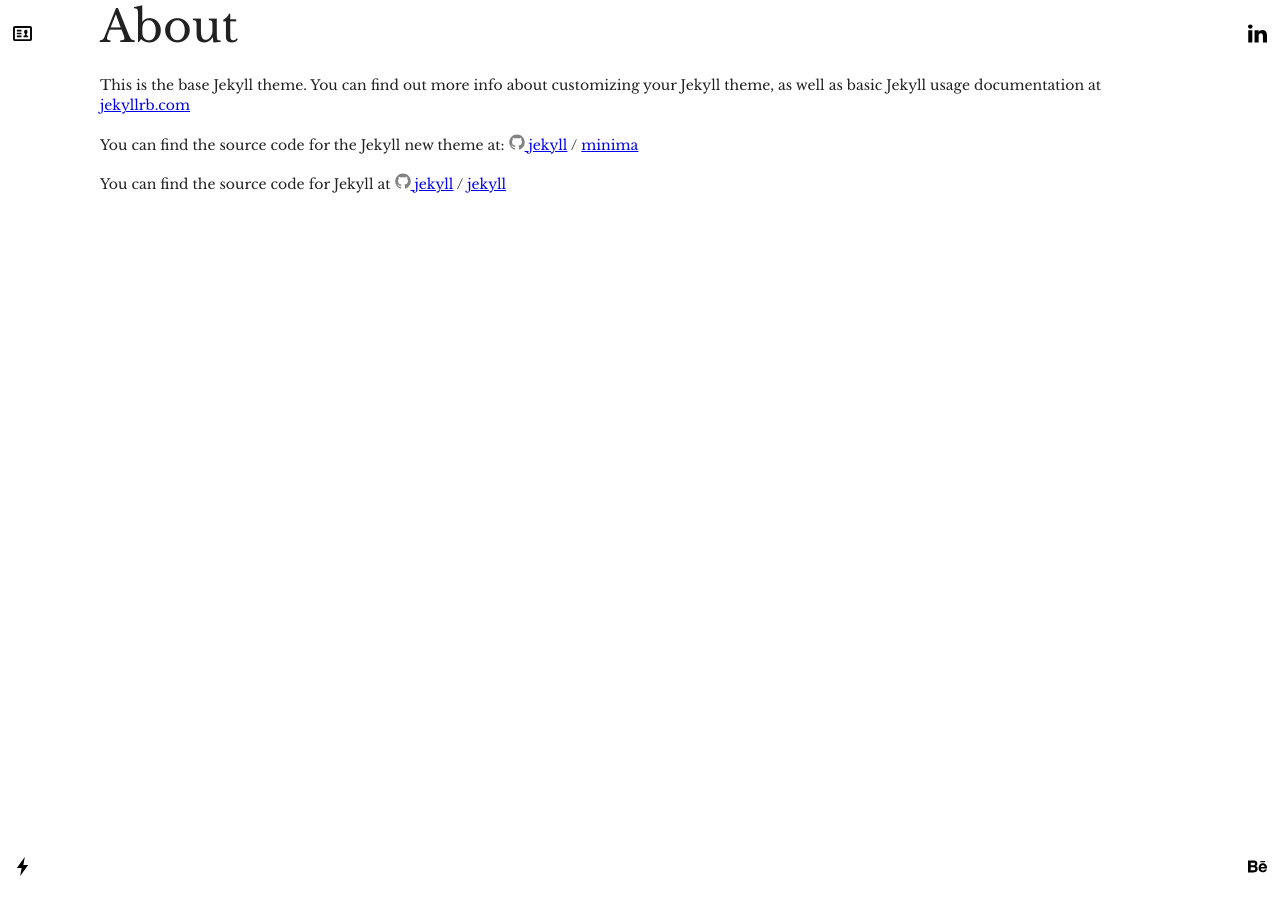
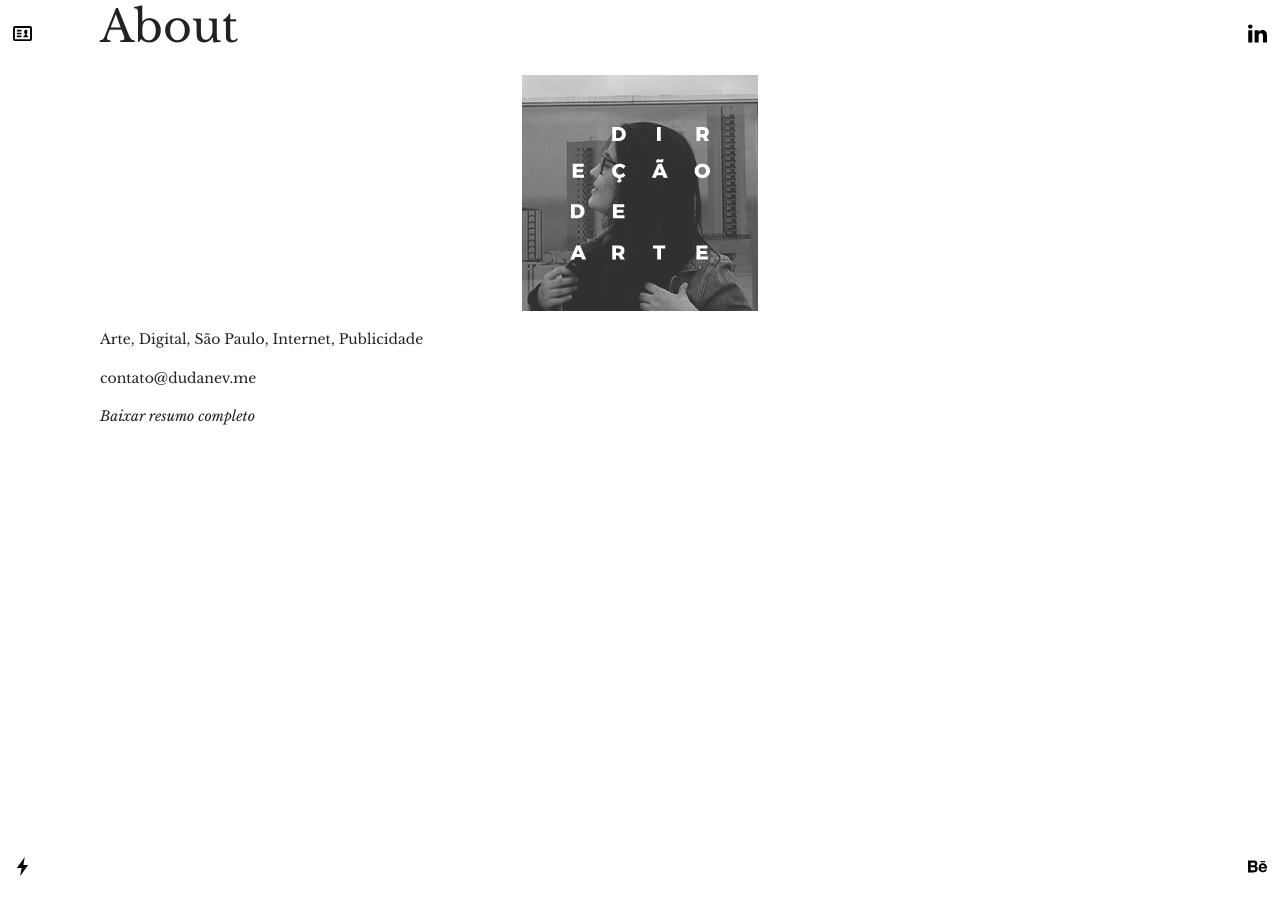
Before and after one commit to dudanev/dudanev.github.io, a Jekyll site: the page built from about.md, in a window 1280 px wide. Built offline with Jekyll 4.4.1, drawn with Linux system fonts in a browser that asks for light colours; some web fonts are replaced.

Commit message:
Updated Foto and 1 other file

```diff
--- a/about.md
+++ b/about.md
@@ -4,12 +4,10 @@ permalink: "/about/"
 layout: page
 ---
 
-This is the base Jekyll theme. You can find out more info about customizing your Jekyll theme, as well as basic Jekyll usage documentation at [jekyllrb.com](https://jekyllrb.com/)
+![foto.png](/uploads/foto.png)
 
-You can find the source code for the Jekyll new theme at:
-{% include icon-github.html username="jekyll" %} /
-[minima](https://github.com/jekyll/minima)
+Arte, Digital, São Paulo, Internet, Publicidade
 
-You can find the source code for Jekyll at
-{% include icon-github.html username="jekyll" %} /
-[jekyll](https://github.com/jekyll/jekyll)
+contato@dudanev.me
+
+*Baixar resumo completo*
```
Also changed, not shown: _uploads/foto.png (added).
